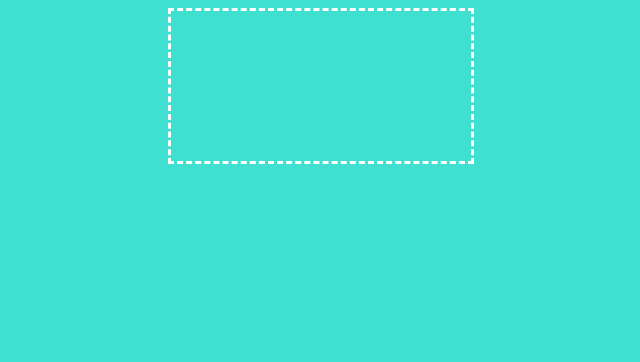
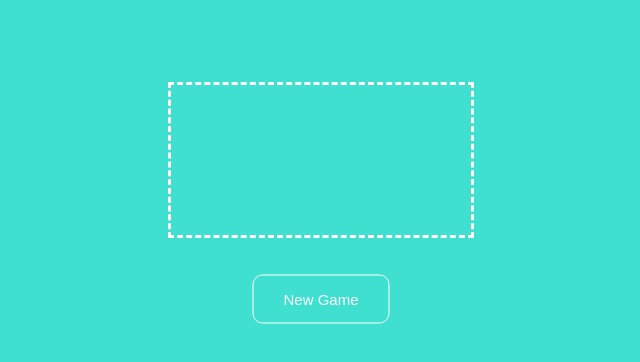
Before and after one commit to macas99/js-hangman, a plain HTML site: page index.html in a window 1280 px wide. Shown: the whole page, without its empty margins (319-959 px from the left). Drawn offline with nearby package versions, Linux system fonts and the light colour scheme.

Commit message:
New game button added

```diff
--- a/index.html
+++ b/index.html
@@ -1,5 +1,6 @@
 <!DOCTYPE html>
 <html lang="en">
+
 <head>
     <meta charset="UTF-8">
     <meta http-equiv="X-UA-Compatible" content="IE=edge">
@@ -7,9 +8,14 @@
     <title>Hangman</title>
     <link rel="stylesheet" href="style.css">
 </head>
+
 <body>
-    <canvas id="canvas"></canvas>
+    <div class="game">
+        <canvas id="canvas"></canvas>
+        <button class="button start-game">New Game</button>
+    </div>
     <script src="https://ajax.googleapis.com/ajax/libs/jquery/3.6.0/jquery.min.js"></script>
     <script src="index.js" charset="utf-8"></script>
 </body>
+
 </html>
--- a/style.css
+++ b/style.css
@@ -3,7 +3,36 @@ body {
 }
 
 canvas {
-    display: block;
-    margin: auto;
-    border: white dashed 3px;
-  }
+  display: block;
+  margin: auto;
+  border: white dashed 3px;
+}
+
+.game {
+  max-width: auto;
+  position: absolute;
+  transform: translate(-50%, -50%);
+  top: 20%;
+  left: 50%;
+}
+
+.button {
+  background-color: turquoise;
+  border: 1px solid #FFFFFF;
+  border-radius: 10px;
+  color: #FFFFFF;
+  padding: 15px 30px;
+  font-size: 15px;
+}
+
+.button:active,
+.button:hover {
+  border: 2px solid #FFFFFF;
+}
+
+.start-game {
+  margin-top: 20%;
+  position: absolute;
+  left: 50%;
+  transform: translate(-50%, -50%);
+}
```
